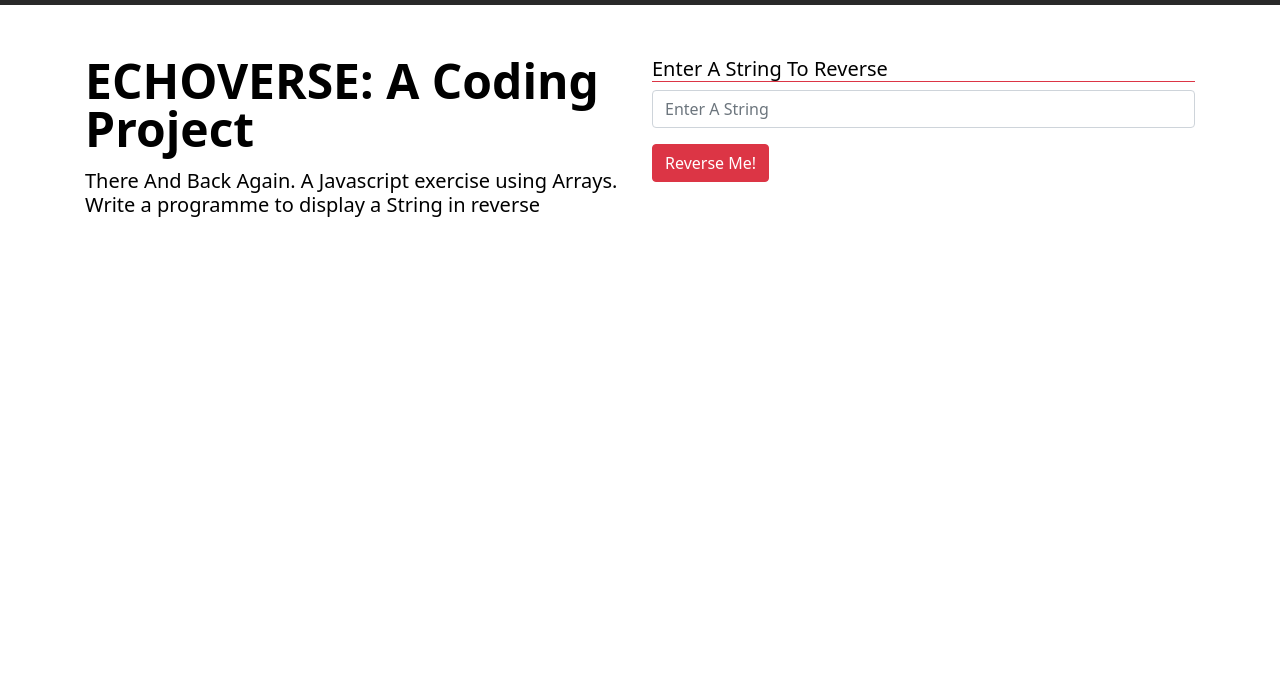
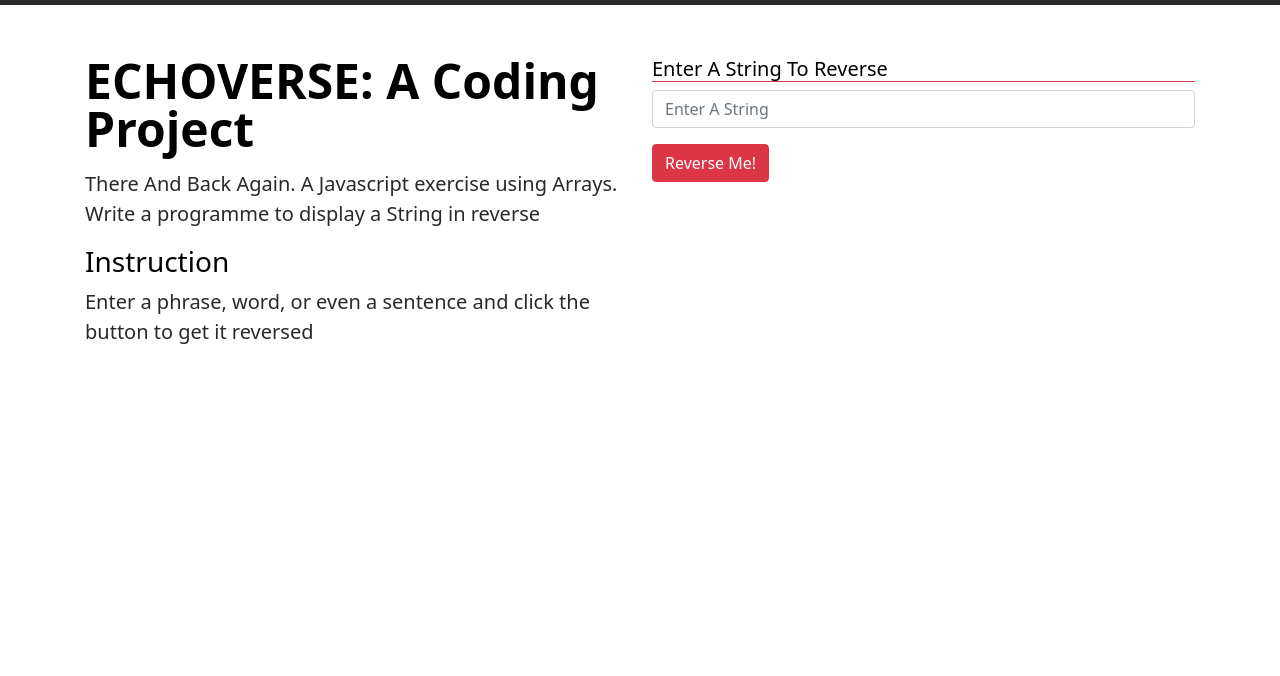
Before and after one commit to Jaidutta/EchoVerse, a plain HTML site: page app.html in a window 1280 px wide. Shown: the part 51-727 px from the top of the page. Drawn offline with nearby package versions, Linux system fonts and the light colour scheme.

Commit message:
Added some style changes to the sub-heading and  a little bit of description for the code
The h4 has been changed to p tag and  code description has been modified

```diff
--- a/app.html
+++ b/app.html
@@ -63,8 +63,14 @@
     <div class="container mt-5">
       <div class="row row-cols-1 row-cols-md-2">
         <div class="col">
-          <h1 class="display-5 fw-bold lh-1 mb-3">ECHOVERSE: A Coding Project</h1>
-          <h4 class="lead mb-3">There And Back Again. A Javascript exercise using Arrays. Write a programme to display a String in reverse</h4>
+          <article>
+            <h1 class="display-5 fw-bold lh-1 mb-3">ECHOVERSE: A Coding Project</h1>
+            <p class="lead mb-3">There And Back Again. A Javascript exercise using Arrays. Write a programme to display a String in reverse</p>
+          </article>
+          <article>
+            <h3>Instruction</h3>
+            <p class="lead">Enter a phrase, word, or even a sentence and click the button to get it reversed</p>
+          </article>
         </div>
         <div class="col">
           <h5 class="border-1 border-bottom border-danger">Enter A String To Reverse</h5>
```
Also changed, not shown: code.html (+3 -3 lines).
